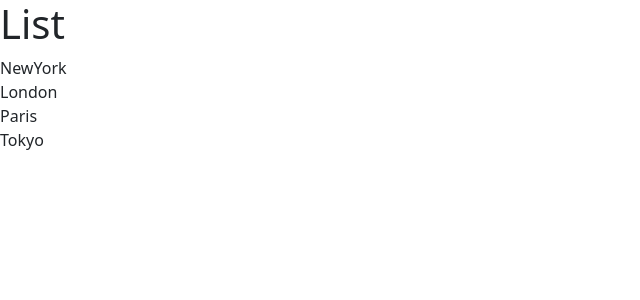
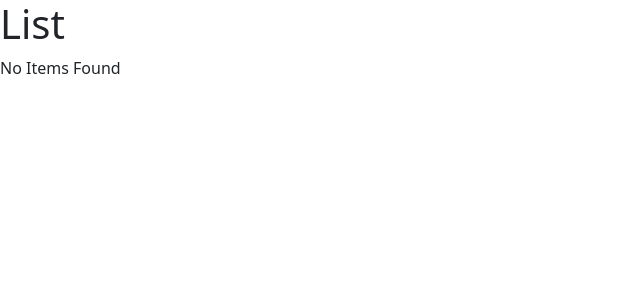
Before and after one commit to Mohamed-Adel-91/React-app, a React (Vite) app: page / in a window 1280 px wide. Shown: the top 300 px of the page, without its empty margins (0-640 px from the left). Built offline with nearby package versions, Linux system fonts and the light colour scheme.

Commit message:
if rendering

```diff
--- a/src/components/ListGroup.tsx
+++ b/src/components/ListGroup.tsx
@@ -1,8 +1,17 @@
 function ListGroup() {
-    const items = ["NewYork", "London", "Paris", "Tokyo"];
+    let items = ["NewYork", "London", "Paris", "Tokyo"];
+    items = [];
+    // const Message = items.length === 0 ? <p>No Items found</p> : null;
+    // const getMessage = () => {
+    //     return items.length === 0 ? <p>No Items found</p> : null;
+    // };
     return (
         <>
             <h1>List</h1>
+            {/* {items.length === 0 ? <p>No Items found</p> : null} */}
+            {items.length === 0 && <p>No Items Found</p>}
+            {/* {Message} */}
+            {/* {getMessage()} */}
             <ul className="list-group">
                 {items.map((item) => (
                     <li key={item}>{item}</li>
```
